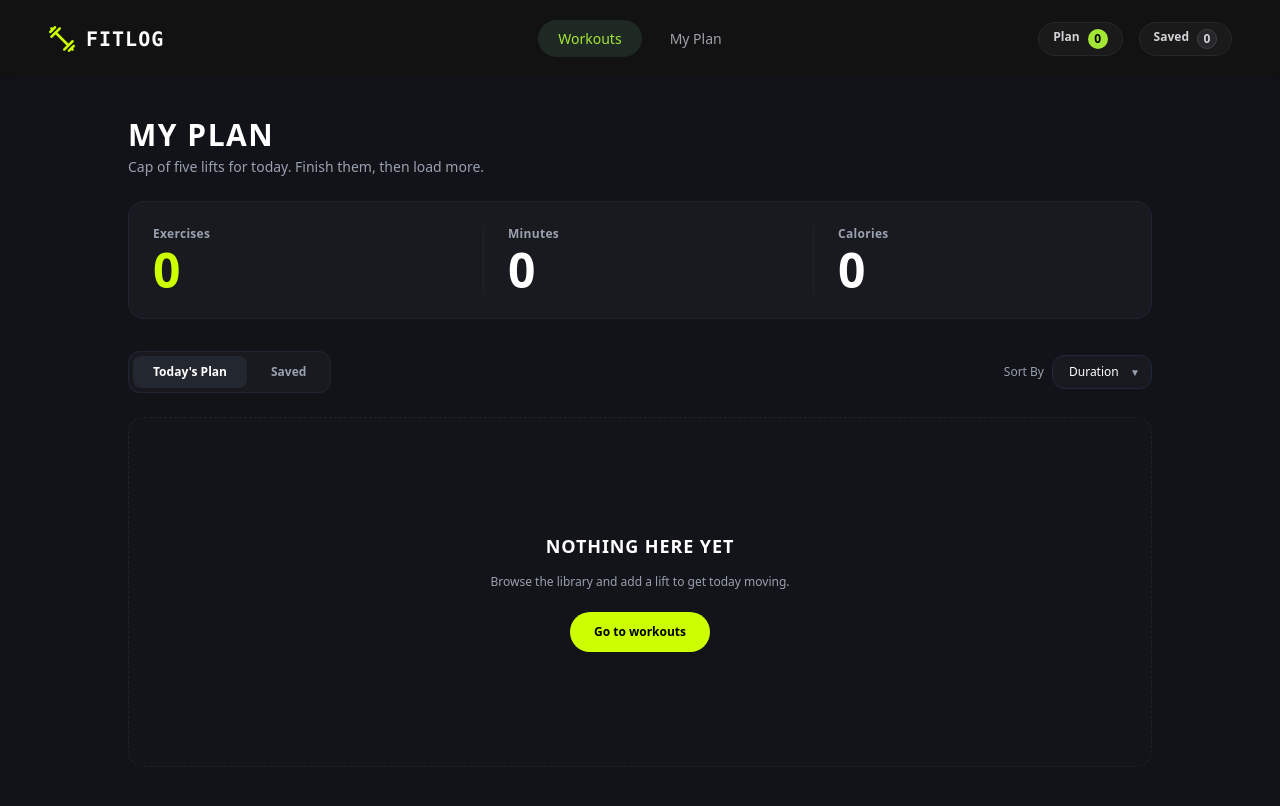
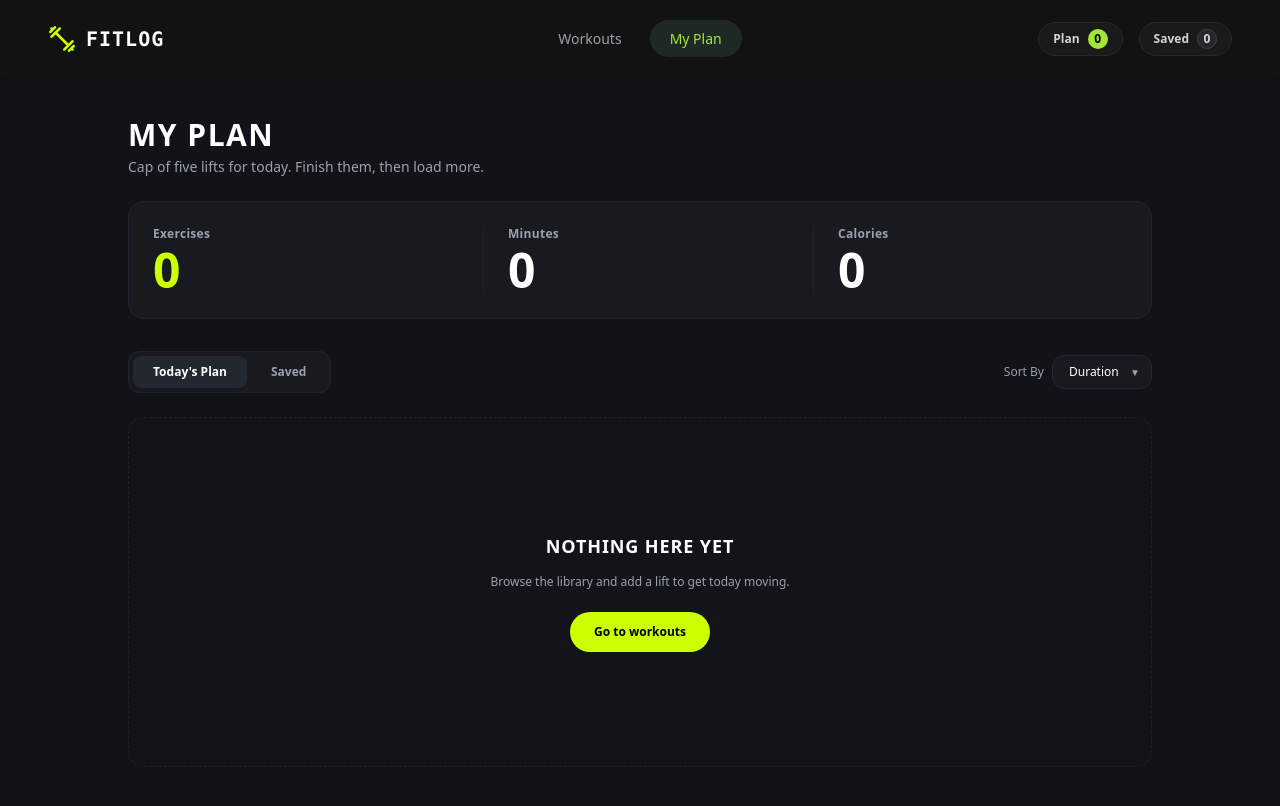
Before and after one commit to zahid3d29/fit-log-app, a Next.js app: page /listed-fits in a window 1280 px wide. Shown: the top 806 px of the page. Built offline with nearby package versions, Linux system fonts and the light colour scheme.

Commit message:
nav active link daynamic issue fixed

```diff
--- a/src/components/shared/Navbar.tsx
+++ b/src/components/shared/Navbar.tsx
@@ -2,6 +2,7 @@
 
 import Image from "next/image";
 import Link from "next/link";
+import { usePathname } from "next/navigation";
 import React, { useContext } from "react";
 import logo from "@/assets/logo.png";
 import { FitsContext } from "@/context/FitsContext";
@@ -12,7 +13,21 @@ interface FitsContextType {
 }
 
 const Navbar = () => {
-  const { fitsPlan, fitsLater } = useContext(FitsContext) as FitsContextType;
+  const pathname = usePathname();
+  const { fitsPlan = [], fitsLater = [] } = (useContext(FitsContext) ||
+    {}) as FitsContextType;
+
+  // Active link helper styles
+  const activeClass =
+    "bg-[#1f2923] text-[#a3e635] font-medium px-5 py-2 rounded-full";
+  const inactiveClass =
+    "text-zinc-400 hover:text-white font-medium px-5 py-2 rounded-full transition-colors";
+
+  const mobileActiveClass =
+    "bg-[#1f2923] text-[#a3e635] font-medium py-2.5 text-sm rounded-lg";
+  const mobileInactiveClass =
+    "text-zinc-300 hover:text-white font-medium py-2.5 text-sm transition-colors";
+
   return (
     <div className="navbar bg-[#121212] text-white px-4 lg:px-12 py-3 shadow-md">
       <div className="navbar-start">
@@ -24,12 +39,13 @@ const Navbar = () => {
         </Link>
       </div>
 
+      {/* Desktop Navigation */}
       <div className="navbar-center hidden lg:flex">
         <ul className="menu menu-horizontal px-1 gap-2 items-center">
           <li>
             <Link
               href="/"
-              className="bg-[#1f2923] text-[#a3e635] font-medium px-5 py-2 rounded-full hover:bg-[#1f2923]"
+              className={pathname === "/" ? activeClass : inactiveClass}
             >
               Workouts
             </Link>
@@ -37,7 +53,9 @@ const Navbar = () => {
           <li>
             <Link
               href="/listed-fits"
-              className="text-zinc-400 hover:text-white font-medium px-5 py-2 rounded-full"
+              className={
+                pathname === "/listed-fits" ? activeClass : inactiveClass
+              }
             >
               My Plan
             </Link>
@@ -46,10 +64,14 @@ const Navbar = () => {
       </div>
 
       <div className="navbar-end flex items-center gap-4">
+        {/* Desktop Badges */}
         <div className="hidden lg:flex items-center gap-4">
           <div className="flex items-center gap-2 bg-[#1a1a1a] px-3.5 py-1.5 rounded-full border border-zinc-800">
-            <Link href="/listed-fits" className="flex gap-2 justify-between">
-              <span className="text-xs font-semibold text-zinc-300">Plan </span>
+            <Link
+              href="/listed-fits"
+              className="flex gap-2 justify-between items-center"
+            >
+              <span className="text-xs font-semibold text-zinc-300">Plan</span>
               <span className="bg-[#a3e635] text-black text-xs font-bold w-5 h-5 rounded-full flex items-center justify-center">
                 {fitsPlan.length}
               </span>
@@ -57,7 +79,10 @@ const Navbar = () => {
           </div>
 
           <div className="flex items-center gap-2 bg-[#1a1a1a] px-3.5 py-1.5 rounded-full border border-zinc-800">
-            <Link href="/listed-fits" className="flex gap-2 justify-between">
+            <Link
+              href="/listed-fits"
+              className="flex gap-2 justify-between items-center"
+            >
               <span className="text-xs font-semibold text-zinc-300">Saved</span>
               <span className="bg-[#27272a] text-zinc-300 text-xs font-bold w-5 h-5 rounded-full flex items-center justify-center border border-zinc-700">
                 {fitsLater.length}
@@ -66,6 +91,7 @@ const Navbar = () => {
           </div>
         </div>
 
+        {/* Mobile Dropdown */}
         <div className="dropdown dropdown-end lg:hidden">
           <div
             tabIndex={0}
@@ -94,7 +120,9 @@ const Navbar = () => {
             <li>
               <Link
                 href="/"
-                className="bg-[#1f2923] text-[#a3e635] font-medium py-2.5 text-sm"
+                className={
+                  pathname === "/" ? mobileActiveClass : mobileInactiveClass
+                }
               >
                 Workouts
               </Link>
@@ -102,7 +130,11 @@ const Navbar = () => {
             <li>
               <Link
                 href="/listed-fits"
-                className="text-zinc-300 hover:text-white font-medium py-2.5 text-sm"
+                className={
+                  pathname === "/listed-fits"
+                    ? mobileActiveClass
+                    : mobileInactiveClass
+                }
               >
                 My Plan
               </Link>
@@ -110,7 +142,7 @@ const Navbar = () => {
             <div className="divider my-1 border-zinc-800"></div>
             <div className="flex items-center justify-between px-2 py-1">
               <div className="flex items-center gap-2 bg-[#1a1a1a] px-3 py-1.5 rounded-full border border-zinc-800">
-                <Link href="/listed-fits">
+                <Link href="/listed-fits" className="flex items-center gap-2">
                   <span className="text-xs font-semibold text-zinc-300">
                     Plan
                   </span>
@@ -121,7 +153,7 @@ const Navbar = () => {
               </div>
 
               <div className="flex items-center gap-2 bg-[#1a1a1a] px-3 py-1.5 rounded-full border border-zinc-800">
-                <Link href="/listed-fits">
+                <Link href="/listed-fits" className="flex items-center gap-2">
                   <span className="text-xs font-semibold text-zinc-300">
                     Saved
                   </span>
```
